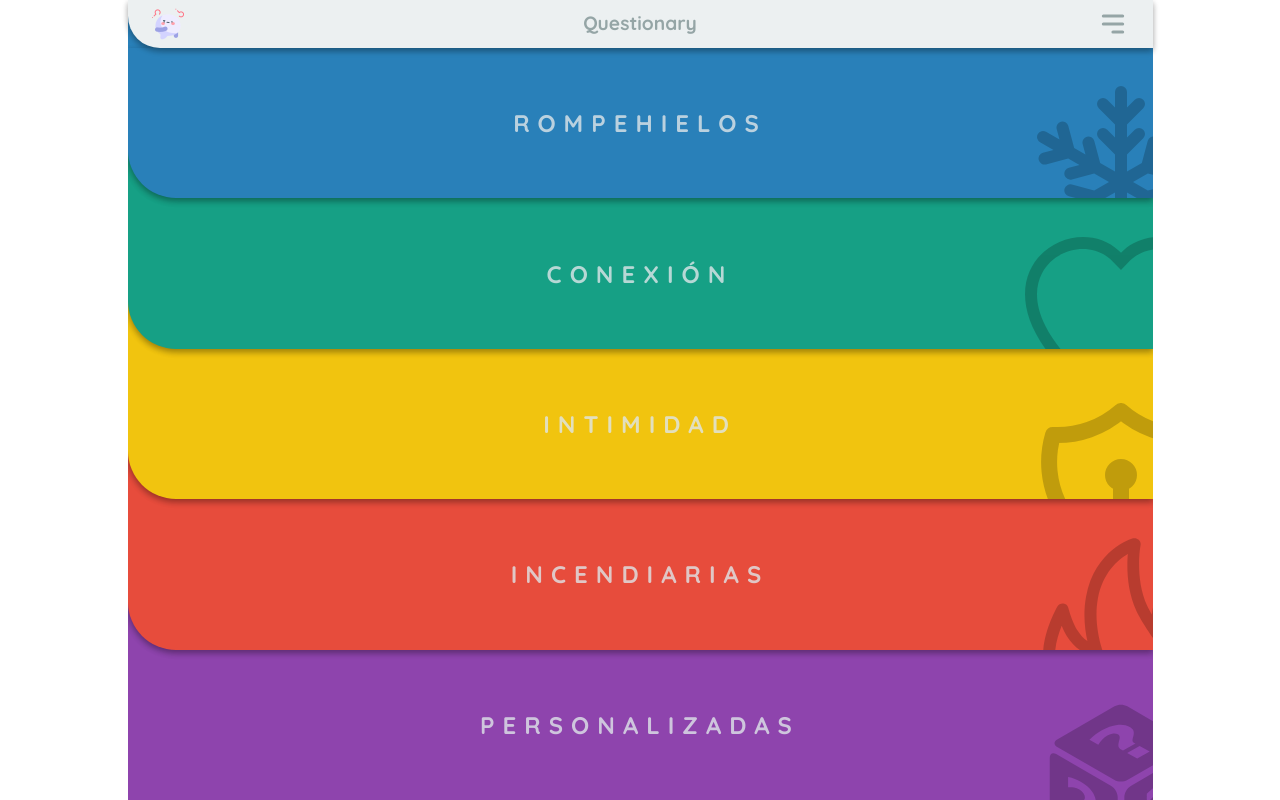
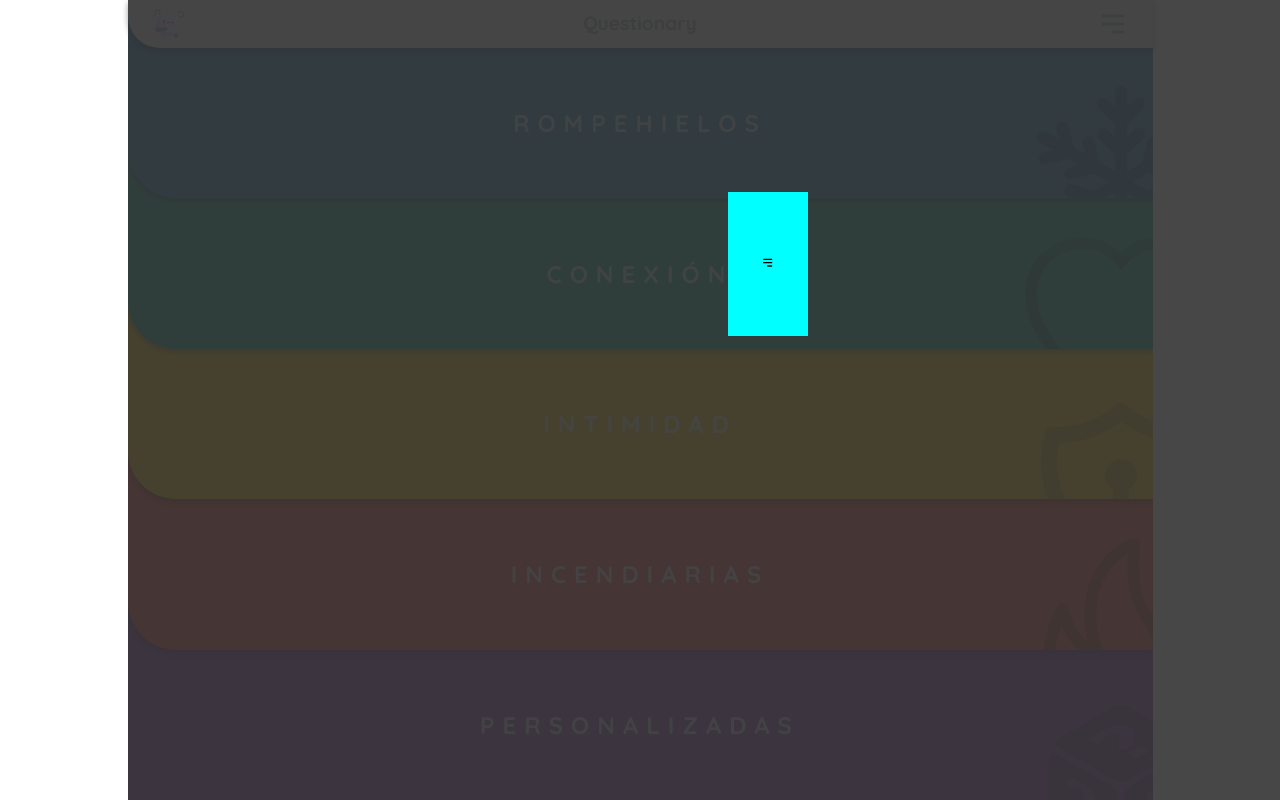
Before and after one commit to StivenTC/Questionary, a React (Create React App) app: page / in a window 1280 px wide. Built offline with nearby package versions, Linux system fonts and the light colour scheme.

Commit message:
feat: modal

```diff
--- /dev/null
+++ b/src/components/Groups/Groups.js
@@ -0,0 +1,15 @@
+import React, { useState } from 'react';
+import { HiMenuAlt3 } from 'react-icons/hi';
+
+function Groups() {
+
+  return (
+    <>
+      <button className="group">
+        <HiMenuAlt3 />
+      </button>
+    </>
+  );
+}
+
+export default Groups;
--- /dev/null
+++ b/src/components/Groups/Groups.scss
@@ -0,0 +1,5 @@
+.group {
+  width: 5rem;
+  height: 9rem;
+  background-color: aqua;
+}
--- a/src/components/Header/Header.js
+++ b/src/components/Header/Header.js
@@ -1,10 +1,12 @@
-import React from 'react';
+import React, { useState } from 'react';
 import GhostIcon from 'assets/question.png';
 import { HiMenuAlt3 } from 'react-icons/hi';
 import { useLocation } from 'react-router-dom';
+import Modal from 'components/Modal/Modal';
+import Groups from 'components/Groups/Groups';
 
 function Header() {
-
+  const [openModal, setOpenModal] = useState(true);
   const location = useLocation();
   const path = location.pathname;
 
@@ -18,7 +20,9 @@ function Header() {
 
       <h1>{routesTitle[path] || 'Questionary'}</h1>
 
-      <HiMenuAlt3 />
+      <HiMenuAlt3 onClick={() => setOpenModal(true)} />
+
+      {openModal && <Modal closeModal={() => setOpenModal(false)} children={<Groups />} />}
 
     </header>
   );
--- a/src/components/Modal/Modal.js
+++ b/src/components/Modal/Modal.js
@@ -4,10 +4,10 @@ function Modal({ closeModal, children }) {
 
   return (
     <section className="modal">
-      <div className="modal-backdrop" onClick={() => closeModal()} />
       <div className="modal-container">
         {children}
       </div>
+      <div className="modal-backdrop" onClick={() => closeModal()} />
     </section>
   );
 }
--- a/src/components/Modal/Modal.scss
+++ b/src/components/Modal/Modal.scss
@@ -1 +1,22 @@
-.home {}
+.modal {
+  position: absolute;
+  inset: 0;
+  width: 100vw;
+  height: 100vh;
+  z-index: 99;
+  @include vert-center;
+
+  &-backdrop {
+    position: absolute;
+    inset: 0;
+    background: #333;
+    opacity: 0.9;
+  }
+
+  &-container {
+    z-index: inherit;
+    position: relative;
+    overflow: hidden;
+    margin-top: 12rem;
+  }
+}
--- a/src/sass/app.scss
+++ b/src/sass/app.scss
@@ -9,3 +9,5 @@
 
 // Component
 @import "../components/Header/Header";
+@import "../components/Modal/Modal";
+@import "../components/Groups/Groups";
```
